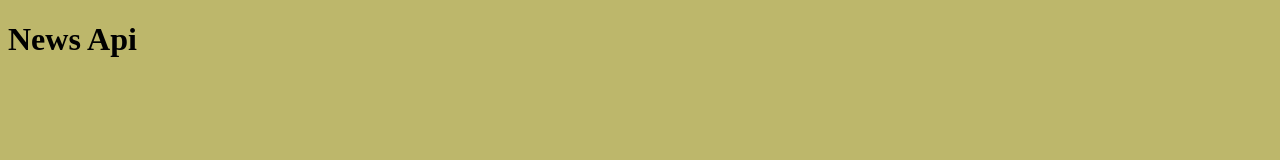
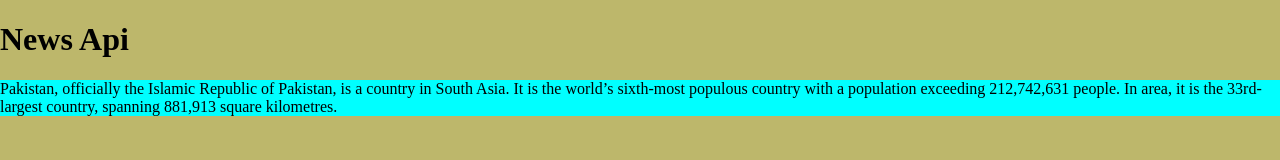
Before and after one commit to myounussoomro/NewsApi, a plain HTML site: page index.html in a window 1280 px wide. Drawn offline with Linux system fonts and the light colour scheme.

Commit message:
Assignment Done

```diff
--- a/app.js
+++ b/app.js
@@ -0,0 +1 @@
+alert("Welcome");
--- a/index.html
+++ b/index.html
@@ -13,5 +13,9 @@
     News Api
 
 </h1>
+<p>
+    Pakistan, officially the Islamic Republic of Pakistan, is a country in South Asia. It is the world’s sixth-most populous country with a population exceeding 212,742,631 people. In area, it is the 33rd-largest country, spanning 881,913 square kilometres.
+</p>
 </body>
+<link href="app.js">
 </html>
--- a/style.css
+++ b/style.css
@@ -1,3 +1,8 @@
 body{
-    background-color: darkkhaki
+    background-color: darkkhaki;
+    margin: 0%
 }
+p{
+    background-color: cyan;
+    font: outline;
+}
```
